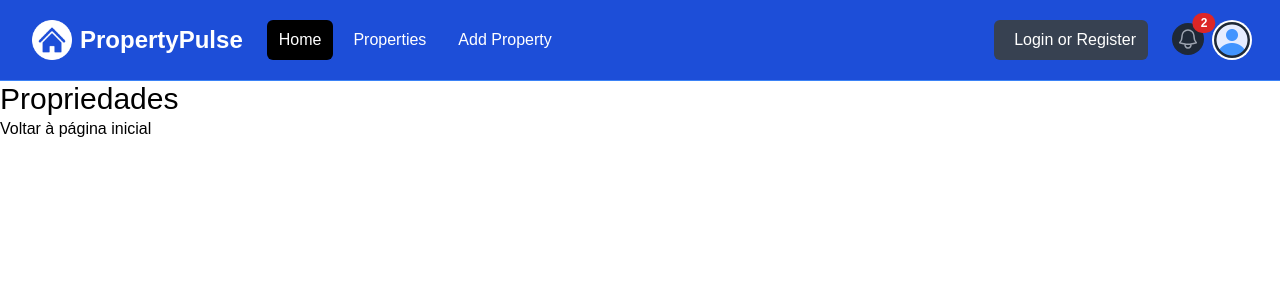
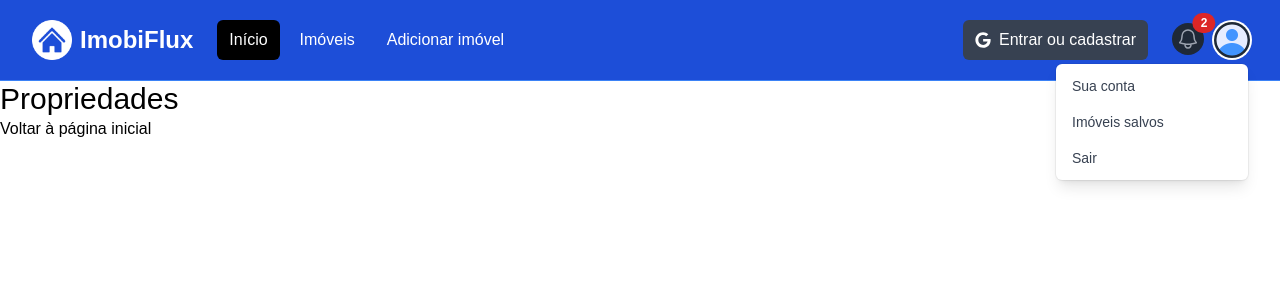
Before and after one commit to alufena/property-pulse, a Next.js app: page /properties in a window 1280 px wide. Both pictures are taken after a click on the button "Open user menu". Shown: the top 300 px of the page. Built offline with nearby package versions, Linux system fonts and the light colour scheme.

Commit message:
modified:   components/Navbar.jsx

```diff
--- a/app/layout.jsx
+++ b/app/layout.jsx
@@ -5,7 +5,7 @@
 
 export const metadata = {
   // as páginas estão server side (react components no servidor), estão sendo renderizadas no server. abaixo são keywords para SEO. fazer isso aqui (layout.jsx) afeta todas as páginas do projeto
-  title: 'Impulso Imobiliário encontre o seu aluguel perfeito', // influencia a aba do navegador
+  title: 'ImobiFlux encontre o seu aluguel perfeito', // influencia a aba do navegador
   description: 'Encontre o imóvel dos seus sonhos para alugar',
   keywords:
     'rental, find rentals, find properties, aluguel, encontrar aluguéis, encontrar propriedades,',
--- a/components/Navbar.jsx
+++ b/components/Navbar.jsx
@@ -1,8 +1,14 @@
+'use client'; // usar hook como useStaate implica em por ele como "client component"
 import Image from 'next/image';
 import logo from '@/assets/images/logo-white.png';
 import profileDefault from '@/assets/images/profile.png'; // será exibido a usuários sem foto
+import Link from 'next/link';
+import { FaGoogle } from 'react-icons/fa';
+import { useState } from 'react';
 
 const Navbar = () => {
+  const [isMobileMenuOpen, setIsMobileMenuOpen] = useState(false); // função que dá responsividade e UX ao mobile
+  const [isProfileMenuOpen, setIsProfileMenuOpen] = useState(false);
   return (
     <nav className="bg-blue-700 border-b border-blue-500">
       <div className="mx-auto max-w-7xl px-2 sm:px-6 lg:px-8">
@@ -15,9 +21,10 @@
               className="relative inline-flex items-center justify-center rounded-md p-2 text-gray-400 hover:bg-gray-700 hover:text-white focus:outline-none focus:ring-2 focus:ring-inset focus:ring-white"
               aria-controls="mobile-menu"
               aria-expanded="false"
+              onClick={() => setIsMobileMenuOpen((prev) => !prev)} // torna o botão alternável ao clique. muda o state de F para V
             >
               <span className="absolute -inset-0.5"></span>
-              <span className="sr-only">Open main menu</span>
+              <span className="sr-only">Menu</span>
               <svg
                 className="block h-6 w-6"
                 fill="none"
@@ -34,10 +41,10 @@
               </svg>
             </button>
           </div>
-
           <div className="flex flex-1 items-center justify-center md:items-stretch md:justify-start">
             {/* <!-- Logo --> */}
-            <a className="flex flex-shrink-0 items-center" href="/index.html">
+            <Link className="flex flex-shrink-0 items-center" href="/">
+              {/* <a className="flex flex-shrink-0 items-center" href="/index.html"> */}
               <Image // trocado img por Image component
                 className="h-10 w-auto"
                 // src="images/logo-white.png"
@@ -46,53 +53,61 @@
               />
 
               <span className="hidden md:block text-white text-2xl font-bold ml-2">
-                PropertyPulse
+                ImobiFlux
               </span>
-            </a>
+            </Link>
+            {/* </a> */}
             {/* <!-- Desktop Menu Hidden below md screens --> */}
             <div className="hidden md:ml-6 md:block">
               <div className="flex space-x-2">
-                <a
-                  href="/index.html"
-                  className="text-white bg-black hover:bg-gray-900 hover:text-white rounded-md px-3 py-2"
+                {/* <a */}
+                <Link
+                  href="/"
+                  className="text-white bg-black hover:bg-gray-900
+                  hover:text-white rounded-md px-3 py-2"
                 >
-                  Home
-                </a>
-                <a
-                  href="/properties.html"
+                  Início
+                </Link>
+                {/* </a> */}
+                {/* <a */}
+                <Link
+                  href="/properties"
                   className="text-white hover:bg-gray-900 hover:text-white rounded-md px-3 py-2"
                 >
-                  Properties
-                </a>
-                <a
-                  href="/add-property.html"
+                  Imóveis
+                </Link>
+                {/* </a> */}
+                {/* <a */}
+                <Link
+                  // href="/add-property.html"
+                  href="/properties/add"
                   className="text-white hover:bg-gray-900 hover:text-white rounded-md px-3 py-2"
                 >
-                  Add Property
-                </a>
+                  Adicionar imóvel
+                </Link>
+                {/* </a> */}
               </div>
             </div>
           </div>
-
           {/* <!-- Right Side Menu (Logged Out) --> */}
           <div className="hidden md:block md:ml-6">
             <div className="flex items-center">
               <button className="flex items-center text-white bg-gray-700 hover:bg-gray-900 hover:text-white rounded-md px-3 py-2">
-                <i className="fa-brands fa-google text-white mr-2"></i>
-                <span>Login or Register</span>
+                {/* <i className="fa-brands fa-google text-white mr-2"></i> */}
+                <FaGoogle className="text-white mr-2" />
+                <span>Entrar ou cadastrar</span>
               </button>
             </div>
           </div>
-
           {/* <!-- Right Side Menu (Logged In) --> */}
           <div className="absolute inset-y-0 right-0 flex items-center pr-2 md:static md:inset-auto md:ml-6 md:pr-0">
-            <a href="messages.html" className="relative group">
+            <Link href="/messages" className="relative group">
               <button
                 type="button"
                 className="relative rounded-full bg-gray-800 p-1 text-gray-400 hover:text-white focus:outline-none focus:ring-2 focus:ring-white focus:ring-offset-2 focus:ring-offset-gray-800"
               >
                 <span className="absolute -inset-1.5"></span>
-                <span className="sr-only">View notifications</span>
+                <span className="sr-only">Ver notificações</span>
                 <svg
                   className="h-6 w-6"
                   fill="none"
@@ -112,7 +127,7 @@
                 2
                 {/* <!-- Replace with the actual number of notifications --> */}
               </span>
-            </a>
+            </Link>
             {/* <!-- Profile dropdown button --> */}
             <div className="relative ml-3">
               <div>
@@ -122,6 +137,7 @@
                   id="user-menu-button"
                   aria-expanded="false"
                   aria-haspopup="true"
+                  onClick={() => setIsProfileMenuOpen((prev) => !prev)}
                 >
                   <span className="absolute -inset-1.5"></span>
                   <span className="sr-only">Open user menu</span>
@@ -133,76 +149,84 @@
                   />
                 </button>
               </div>
-
               {/* <!-- Profile dropdown --> */}
+              {isProfileMenuOpen && (
                 <div
                   id="user-menu"
-                className="hidden absolute right-0 z-10 mt-2 w-48 origin-top-right rounded-md bg-white py-1 shadow-lg ring-1 ring-black ring-opacity-5 focus:outline-none"
+                  className="absolute right-0 z-10 mt-2 w-48 origin-top-right rounded-md bg-white py-1 shadow-lg ring-1 ring-black ring-opacity-5 focus:outline-none"
                   role="menu"
                   aria-orientation="vertical"
                   aria-labelledby="user-menu-button"
                   tabIndex="-1"
                 >
-                <a
-                  href="/profile.html"
+                  {/* <a */}
+                  <Link
+                    href="/profile"
                     className="block px-4 py-2 text-sm text-gray-700"
                     role="menuitem"
                     tabIndex="-1"
                     id="user-menu-item-0"
                   >
-                  Your Profile
-                </a>
-                <a
-                  href="saved-properties.html"
+                    Sua conta
+                  </Link>
+                  {/* </a> */}
+                  <Link
+                    // href="saved-properties.html"
+                    href="/properties/saved"
                     className="block px-4 py-2 text-sm text-gray-700"
                     role="menuitem"
                     tabIndex="-1"
                     id="user-menu-item-2"
                   >
-                  Saved Properties
-                </a>
-                <a
-                  href="#"
+                    Imóveis salvos
+                  </Link>
+                  <button
+                    // href="#"
                     className="block px-4 py-2 text-sm text-gray-700"
                     role="menuitem"
                     tabIndex="-1"
                     id="user-menu-item-2"
                   >
-                  Sign Out
-                </a>
+                    Sair
+                  </button>
+                </div>
+              )}
             </div>
           </div>
         </div>
       </div>
-      </div>
-
       {/* <!-- Mobile menu, show/hide based on menu state. --> */}
-      <div className="hidden" id="mobile-menu">
+      {/* <div className="hidden" id="mobile-menu"> */}
+      {isMobileMenuOpen && ( // condicional
+        <div id="mobile-menu">
           <div className="space-y-1 px-2 pb-3 pt-2">
-          <a
-            href="/index.html"
+            <Link
+              href="/"
               className="bg-gray-900 text-white block rounded-md px-3 py-2 text-base font-medium"
             >
-            Home
-          </a>
-          <a
-            href="/properties.html"
+              Início
+            </Link>
+            <Link
+              href="/properties"
               className="text-gray-300 hover:bg-gray-700 hover:text-white block rounded-md px-3 py-2 text-base font-medium"
             >
-            Properties
-          </a>
-          <a
-            href="/add-property.html"
+              Imóveis
+            </Link>
+            <Link
+              // href="/add-property.html"
+              href="/properties/add"
               className="text-gray-300 hover:bg-gray-700 hover:text-white block rounded-md px-3 py-2 text-base font-medium"
             >
-            Add Property
-          </a>
+              Adicionar imóvel
+            </Link>
             <button className="flex items-center text-white bg-gray-700 hover:bg-gray-900 hover:text-white rounded-md px-3 py-2 my-4">
-            <i className="fa-brands fa-google mr-2"></i>
-            <span>Login or Register</span>
+              {/* <i className="fa-brands fa-google mr-2"></i> */}
+              <FaGoogle className="tex-white mr-2" />
+              <span>Entrar ou cadastrar</span>
             </button>
           </div>
         </div>
+      )}
     </nav>
   );
 };
```
Lines whose indentation alone changed are shown as unchanged.
